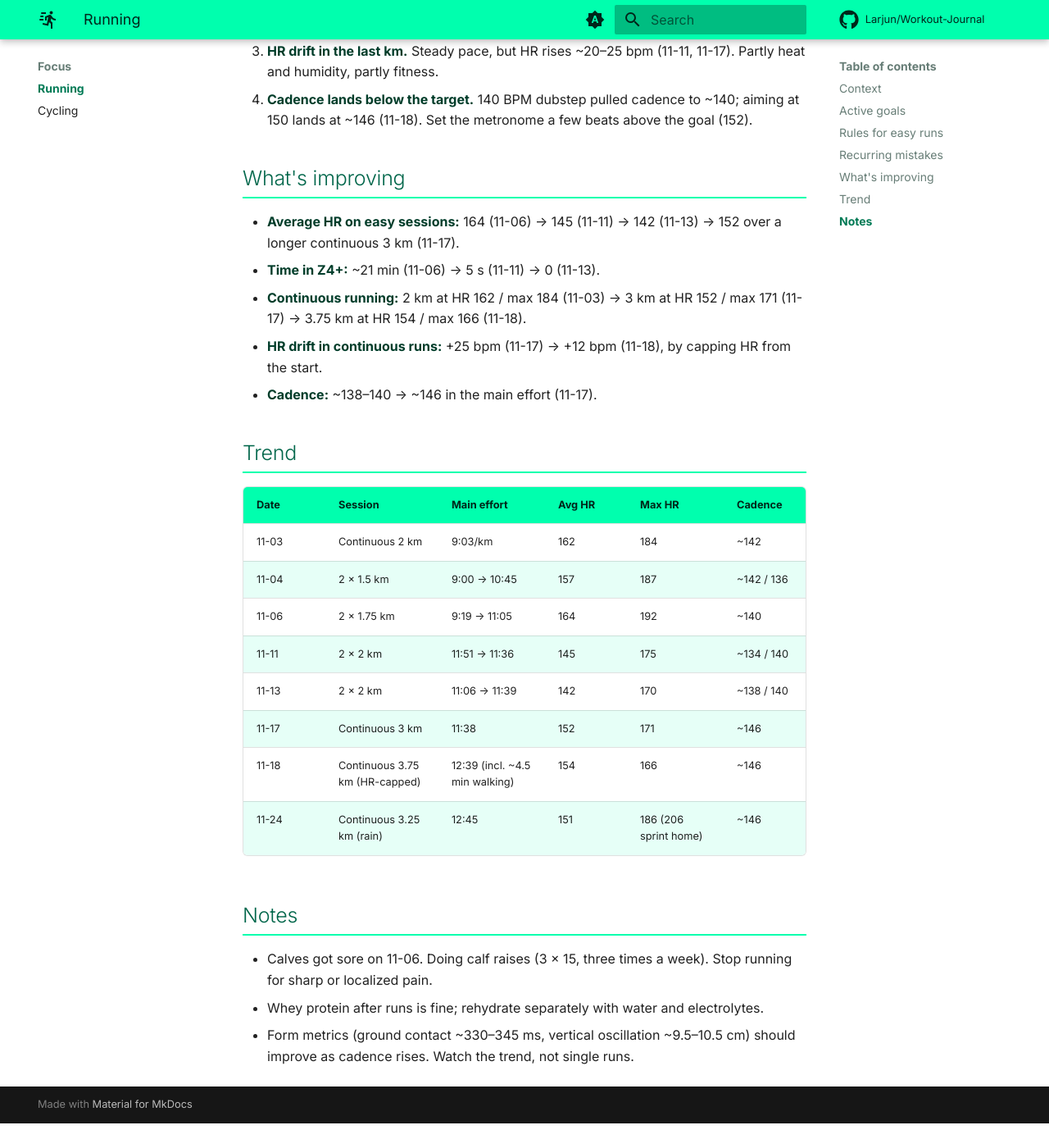
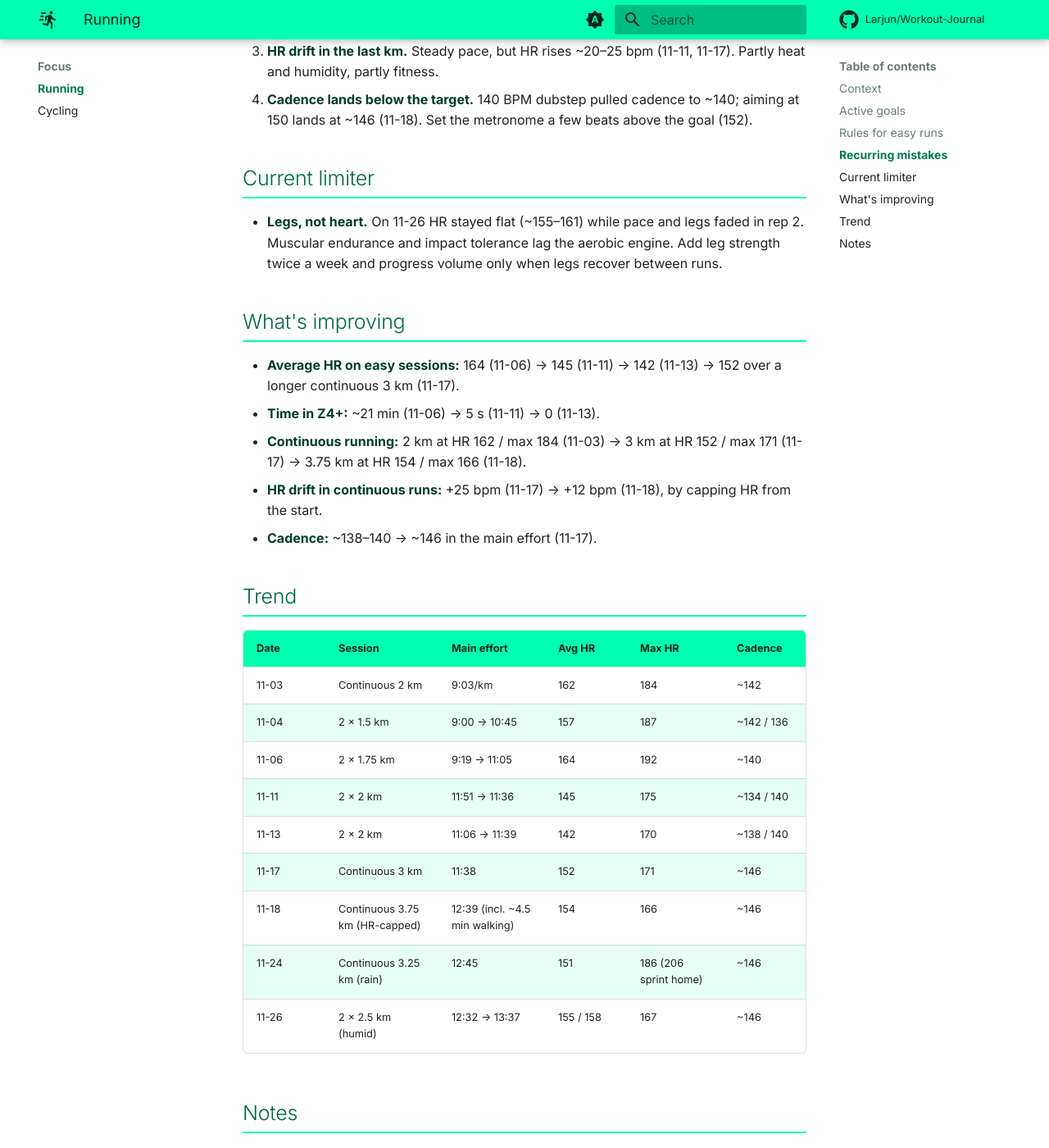
Before and after one commit to Larjun/Workout-Journal, an MkDocs documentation site: the page built from docs/focus/running.md, in a window 1280 px wide and 1400 px high, scrolled down 1547 px. Shown: the whole window at 82% size. Built offline with MkDocs 1.6.1 and Material for MkDocs 9.7.7, drawn with Linux system fonts in a browser that asks for light colours; comment, search, counter and statistics services are not loaded; before the commit the page ends 2917 px from its top, so only the background shows below that; some of the changed text lies outside the part shown.

Commit message:
Add 2026-11-26 run: 2 x 2.5 km, legs-limited in humidity
Co-Authored-By: Claude Opus 5.5 <noreply@anthropic.com>
Claude-Session: https://claude.ai/code/session_01UGXniVTyAPmKteKo4SZUf9

```diff
--- a/docs/focus/running.md
+++ b/docs/focus/running.md
@@ -6,7 +6,7 @@ tags:
 
 # Running focus
 
-*Living document: update goals, mistakes and progress as they change. Last updated 2026-11-24.*
+*Living document: update goals, mistakes and progress as they change. Last updated 2026-11-26.*
 
 ## Context
 - Back to running after 3+ years off. Following the Runna "New To Running" plan (week 7 of 8 as of 2026-11-17).
@@ -36,6 +36,9 @@ tags:
 3. **HR drift in the last km.** Steady pace, but HR rises ~20–25 bpm (11-11, 11-17). Partly heat and humidity, partly fitness.
 4. **Cadence lands below the target.** 140 BPM dubstep pulled cadence to ~140; aiming at 150 lands at ~146 (11-18). Set the metronome a few beats above the goal (152).
 
+## Current limiter
+- **Legs, not heart.** On 11-26 HR stayed flat (~155–161) while pace and legs faded in rep 2. Muscular endurance and impact tolerance lag the aerobic engine. Add leg strength twice a week and progress volume only when legs recover between runs.
+
 ## What's improving
 - **Average HR on easy sessions:** 164 (11-06) → 145 (11-11) → 142 (11-13) → 152 over a longer continuous 3 km (11-17).
 - **Time in Z4+:** ~21 min (11-06) → 5 s (11-11) → 0 (11-13).
@@ -54,6 +57,7 @@ tags:
 | 11-17 | Continuous 3 km | 11:38 | 152 | 171 | ~146 |
 | 11-18 | Continuous 3.75 km (HR-capped) | 12:39 (incl. ~4.5 min walking) | 154 | 166 | ~146 |
 | 11-24 | Continuous 3.25 km (rain) | 12:45 | 151 | 186 (206 sprint home) | ~146 |
+| 11-26 | 2 × 2.5 km (humid) | 12:32 → 13:37 | 155 / 158 | 167 | ~146 |
 
 ## Notes
 - Calves got sore on 11-06. Doing calf raises (3 × 15, three times a week). Stop running for sharp or localized pain.
--- a/mkdocs.yml
+++ b/mkdocs.yml
@@ -71,6 +71,7 @@ nav:
       - Running: focus/running.md
       - Cycling: focus/cycling.md
   - Sessions:
+      - 2026-11-26 · Run · 2 × 2.5 km: sessions/2026/2026-11-26-run.md
       - 2026-11-24 · Run · Continuous 3.25 km (rain): sessions/2026/2026-11-24-run.md
       - 2026-11-20 · Swim · First swim test: sessions/2026/2026-11-20-swim.md
       - 2026-11-19 · Ride · 25 km Zone 2: sessions/2026/2026-11-19-ride.md
```
Also changed, not shown: docs/index.md (+1 -0 lines), docs/sessions/2026/2026-11-26-run.md (added, +49 -0 lines).
